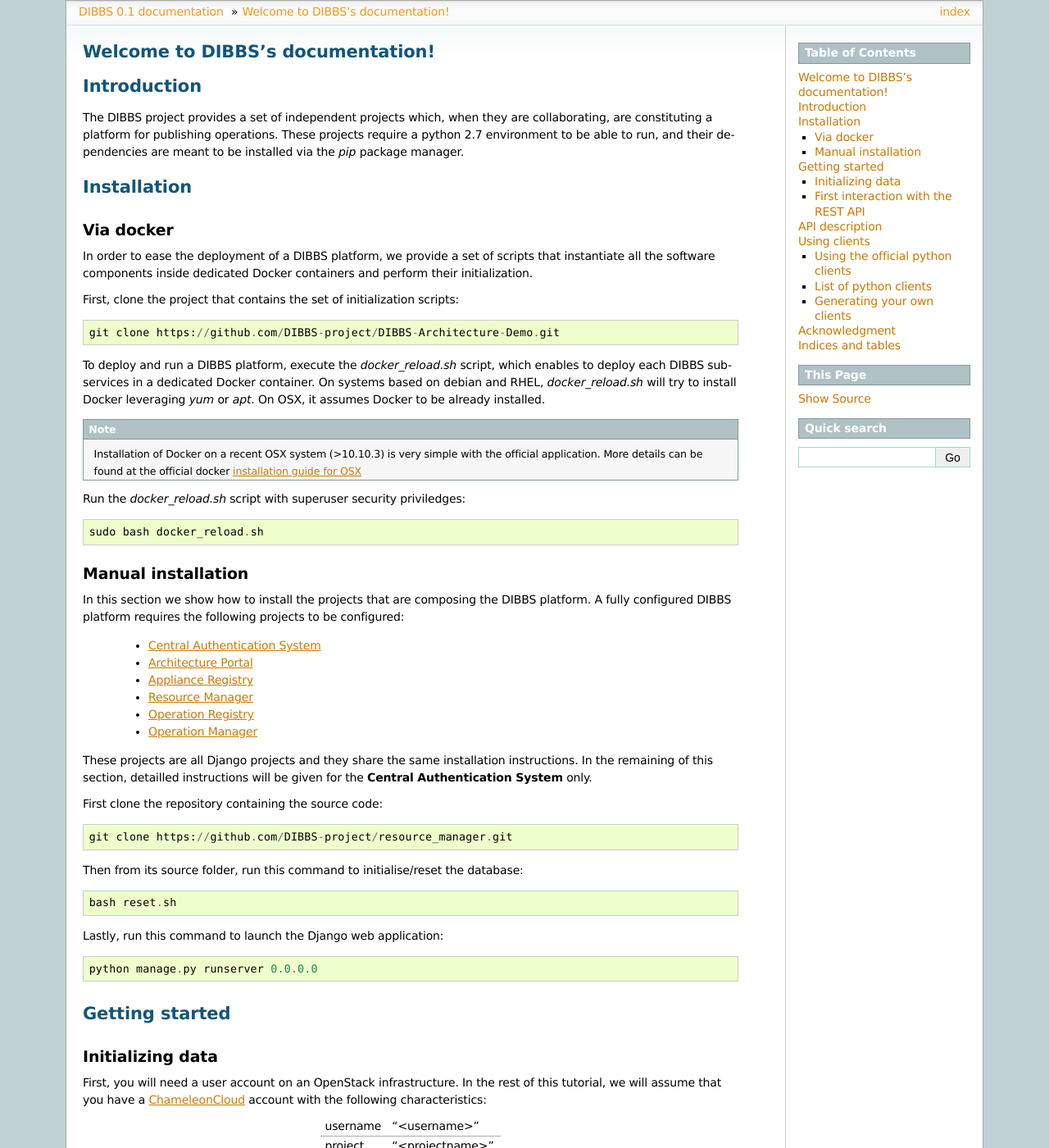
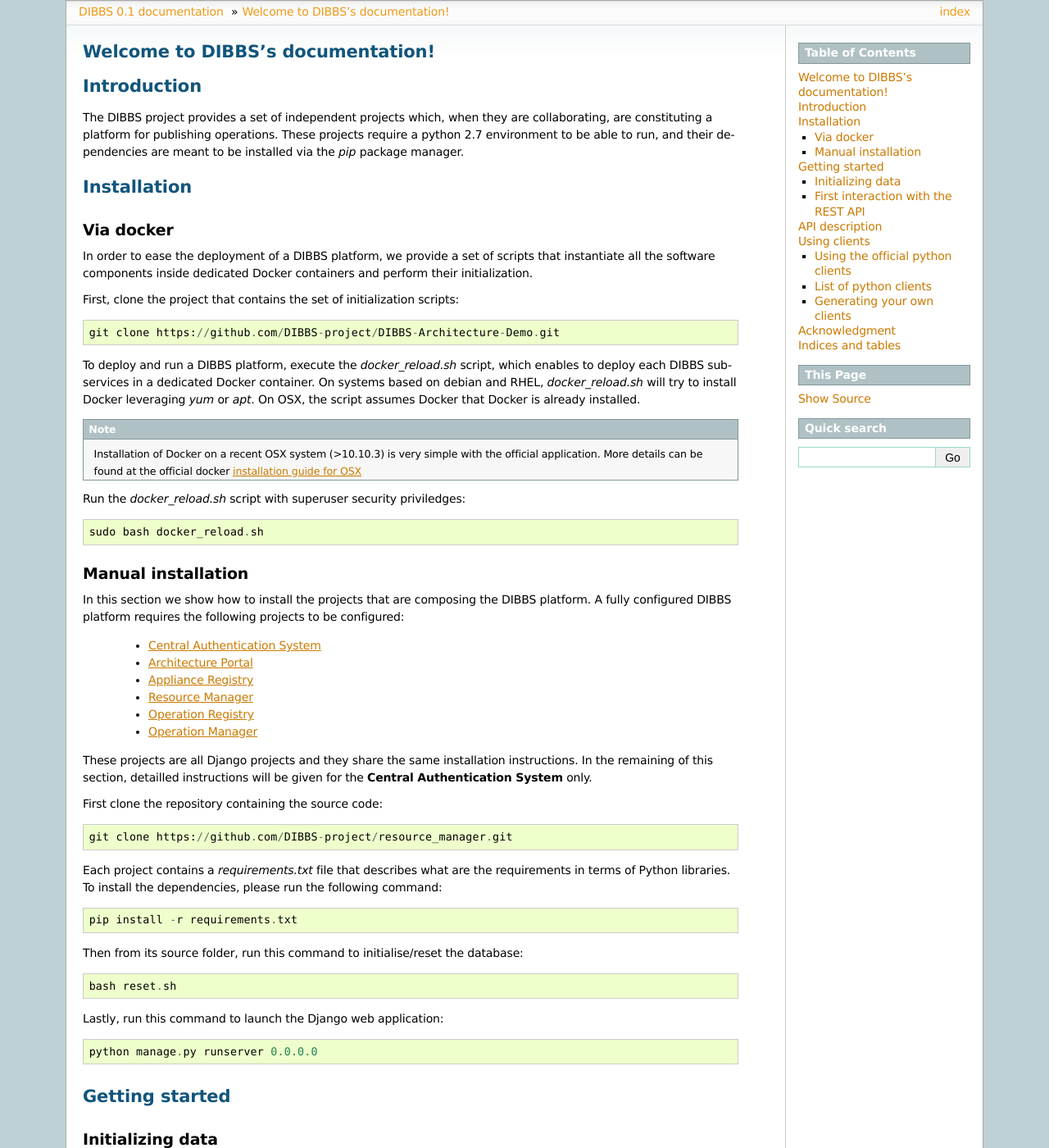
Before and after one commit to DIBBS-project/DIBBS-project.github.io, a Sphinx documentation site: the page built from docs/index.rst, in a window 1280 px wide and 1400 px high. Shown: the whole window at 82% size. Built offline with Sphinx 7.4.7, drawn with Linux system fonts in a browser that asks for light colours.

Commit message:
minor fixes;

```diff
--- a/docs/index.rst
+++ b/docs/index.rst
@@ -34,7 +34,8 @@
 To deploy and run a DIBBS platform, execute the *docker_reload.sh* script, which
 enables to deploy each DIBBS subservices in a dedicated Docker container. On
 systems based on debian and RHEL, *docker_reload.sh* will try to install Docker
-leveraging *yum* or *apt*. On OSX, it assumes Docker to be already installed.
+leveraging *yum* or *apt*. On OSX, the script assumes Docker that Docker is
+already installed.
 
 .. note::
     Installation of Docker on a recent OSX system (>10.10.3) is very simple with
@@ -68,6 +69,12 @@
 First clone the repository containing the source code::
 
   git clone https://github.com/DIBBS-project/resource_manager.git
+
+Each project contains a *requirements.txt* file that describes what are the
+requirements in terms of Python libraries. To install the dependencies, please
+run the following command::
+
+  pip install -r requirements.txt
 
 Then from its source folder, run this command to initialise/reset the database::
 
```
Also changed, not shown: 5 other files.
